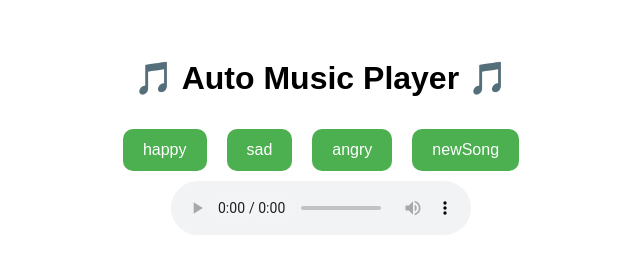
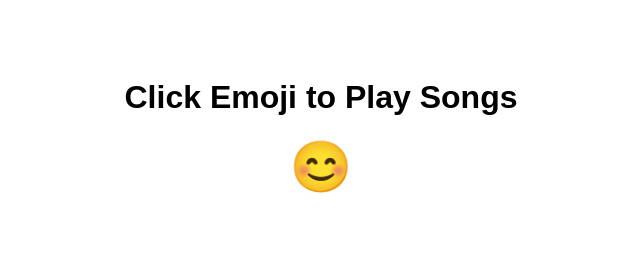
Before and after one commit to harpalsinh888/emotion-base-music-player-, a plain HTML site: page index.html in a window 1280 px wide. Shown: the whole page, without its empty margins (319-959 px from the left). Drawn offline with Linux system fonts and the light colour scheme.

Commit message:
Update index.html

```diff
--- a/index.html
+++ b/index.html
@@ -3,59 +3,68 @@
 <head>
   <meta charset="UTF-8">
   <meta name="viewport" content="width=device-width, initial-scale=1.0">
-  <title>Auto Music Player</title>
+  <title>Emoji Music Player</title>
   <style>
     body {
       font-family: Arial, sans-serif;
       text-align: center;
-      padding: 30px;
+      padding: 50px;
     }
-    button {
-      margin: 10px;
-      padding: 12px 20px;
-      border: none;
-      border-radius: 10px;
-      background: #4CAF50;
-      color: white;
-      font-size: 16px;
+    .emoji {
+      font-size: 50px;
       cursor: pointer;
-      transition: 0.3s;
+      margin: 20px;
+      transition: transform 0.2s;
     }
-    button:hover {
-      background: #45a049;
+    .emoji:hover {
+      transform: scale(1.2);
     }
   </style>
 </head>
 <body>
+  <h1>Click Emoji to Play Songs</h1>
 
-  <h1>🎵 Auto Music Player 🎵</h1>
-  <div id="buttons"></div>
-  <audio id="player" controls></audio>
+  <!-- Happy Mood Emoji -->
+  <div class="emoji" onclick="playSongs('happy')">😊</div>
 
   <script>
-    // 👇 Folder ma je pan mp3 files chhe eni list manually ahiya mukvi pade
-    // (Direct folder read karvu possible nathi HTML/JS ma)
-    const songs = [
-      "happy.mp3",
-      "sad.mp3",
-      "angry.mp3",
-      "newSong.mp3"
-    ];
+    // Audio object
+    let audio = new Audio();
+    let currentPlaylist = [];
+    let currentIndex = 0;
 
-    const buttonsDiv = document.getElementById("buttons");
-    const player = document.getElementById("player");
+    // Playlist define karo
+    const playlists = {
+      happy: [
+        "happy/song1.mp3",
+        "happy/song2.mp3",
+        "happy/song3.mp3"
+      ]
+    };
 
-    // Buttons generate karva
-    songs.forEach(song => {
-      const btn = document.createElement("button");
-      btn.textContent = song.replace(".mp3", ""); // filename maathi .mp3 hataavi
-      btn.onclick = () => {
-        player.src = song;
-        player.play();
-      };
-      buttonsDiv.appendChild(btn);
-    });
+    // Function to play songs in sequence
+    function playSongs(mood) {
+      currentPlaylist = playlists[mood];
+      currentIndex = 0;
+      playCurrentSong();
+    }
+
+    // Helper: Play current song
+    function playCurrentSong() {
+      if (currentIndex < currentPlaylist.length) {
+        audio.src = currentPlaylist[currentIndex];
+        audio.play();
+        console.log("Playing:", currentPlaylist[currentIndex]);
+
+        // Jyaare song end thashe -> next song
+        audio.onended = function() {
+          currentIndex++;
+          playCurrentSong();
+        };
+      } else {
+        console.log("Playlist finished");
+      }
+    }
   </script>
-
 </body>
 </html>
```
